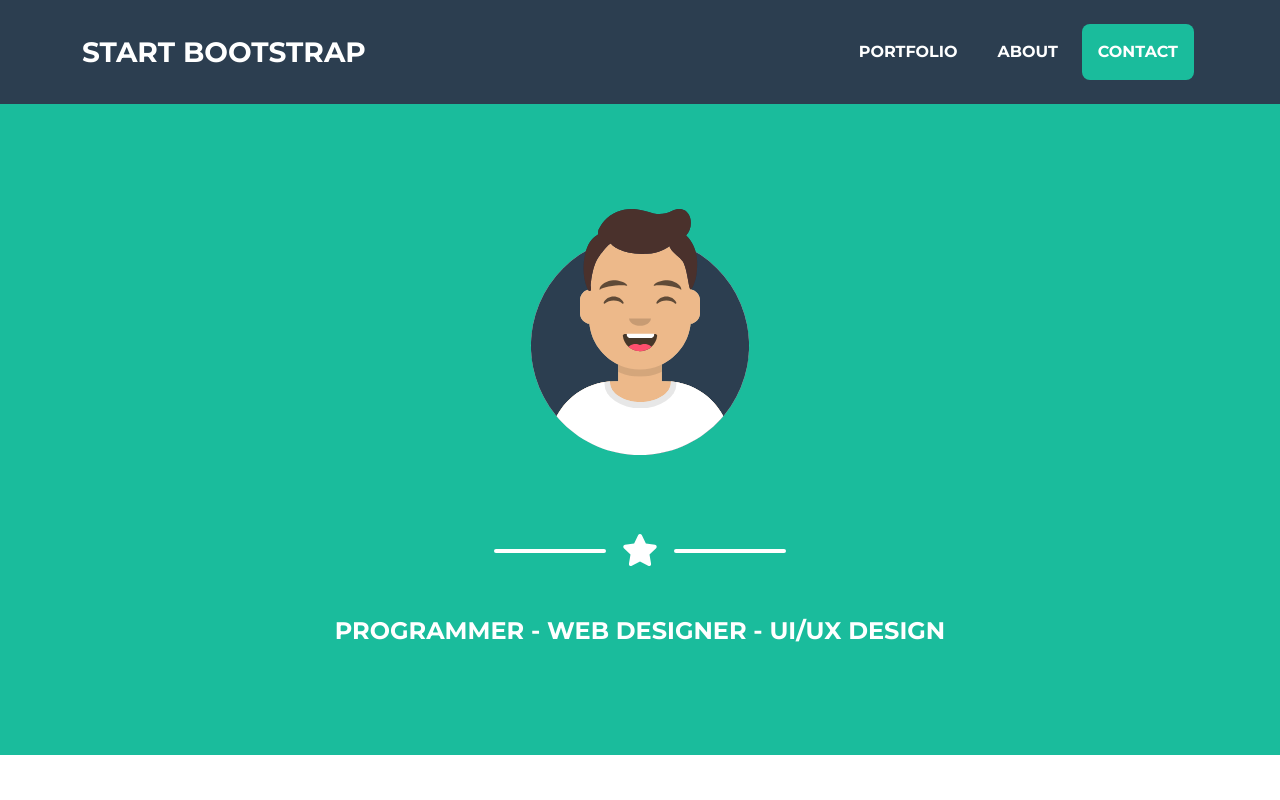
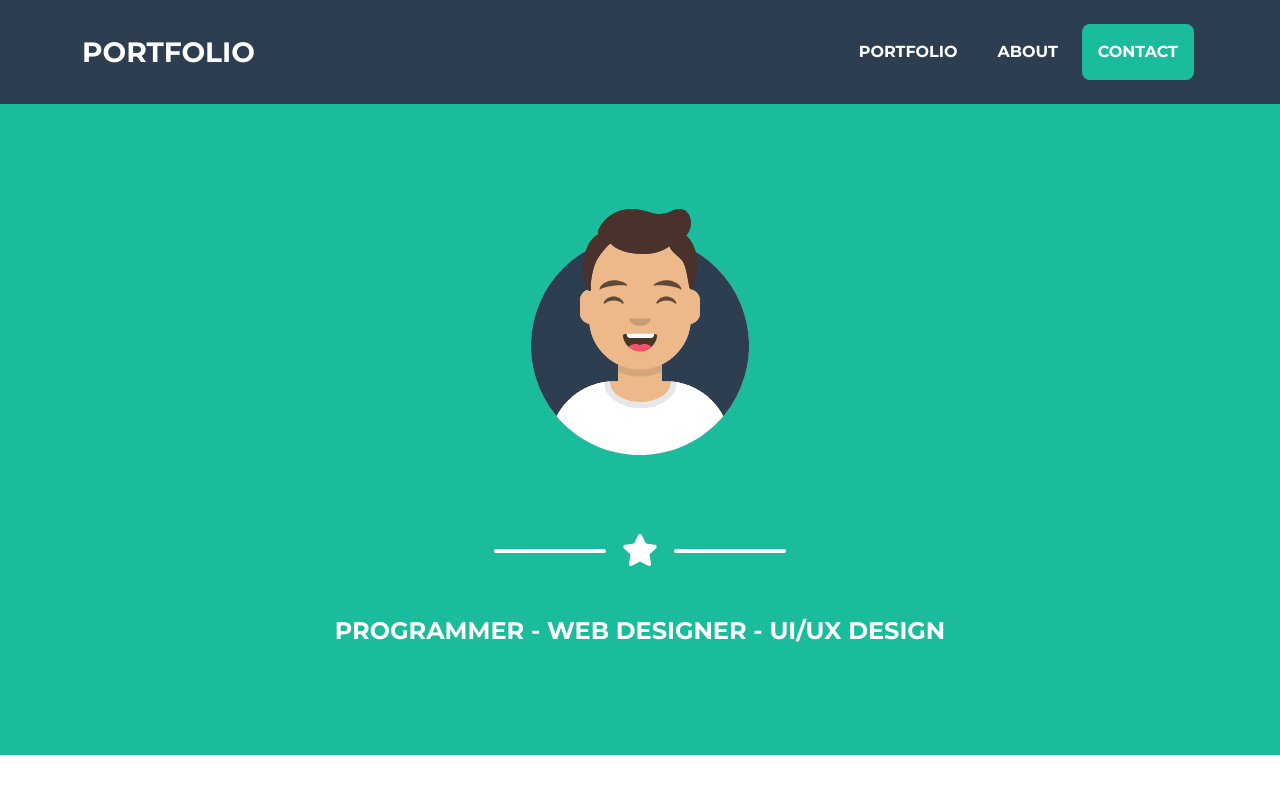
Before and after one commit to HarshithaMaruthi/Task-3, a plain HTML site: page index.html in a window 1280 px wide. Shown: the top 800 px of the page. Drawn offline with nearby package versions, Linux system fonts and the light colour scheme.

Commit message:
Update index.html

```diff
--- a/index.html
+++ b/index.html
@@ -20,7 +20,7 @@
         <!-- Navigation-->
         <nav class="navbar navbar-expand-lg bg-secondary text-uppercase fixed-top" id="mainNav">
             <div class="container">
-                <a class="navbar-brand" href="#page-top">Start Bootstrap</a>
+                <a class="navbar-brand" href="#page-top">PORTFOLIO</a>
                 <button class="navbar-toggler text-uppercase font-weight-bold bg-primary text-white rounded" type="button" data-bs-toggle="collapse" data-bs-target="#navbarResponsive" aria-controls="navbarResponsive" aria-expanded="false" aria-label="Toggle navigation">
                     Menu
                     <i class="fas fa-bars"></i>
```
